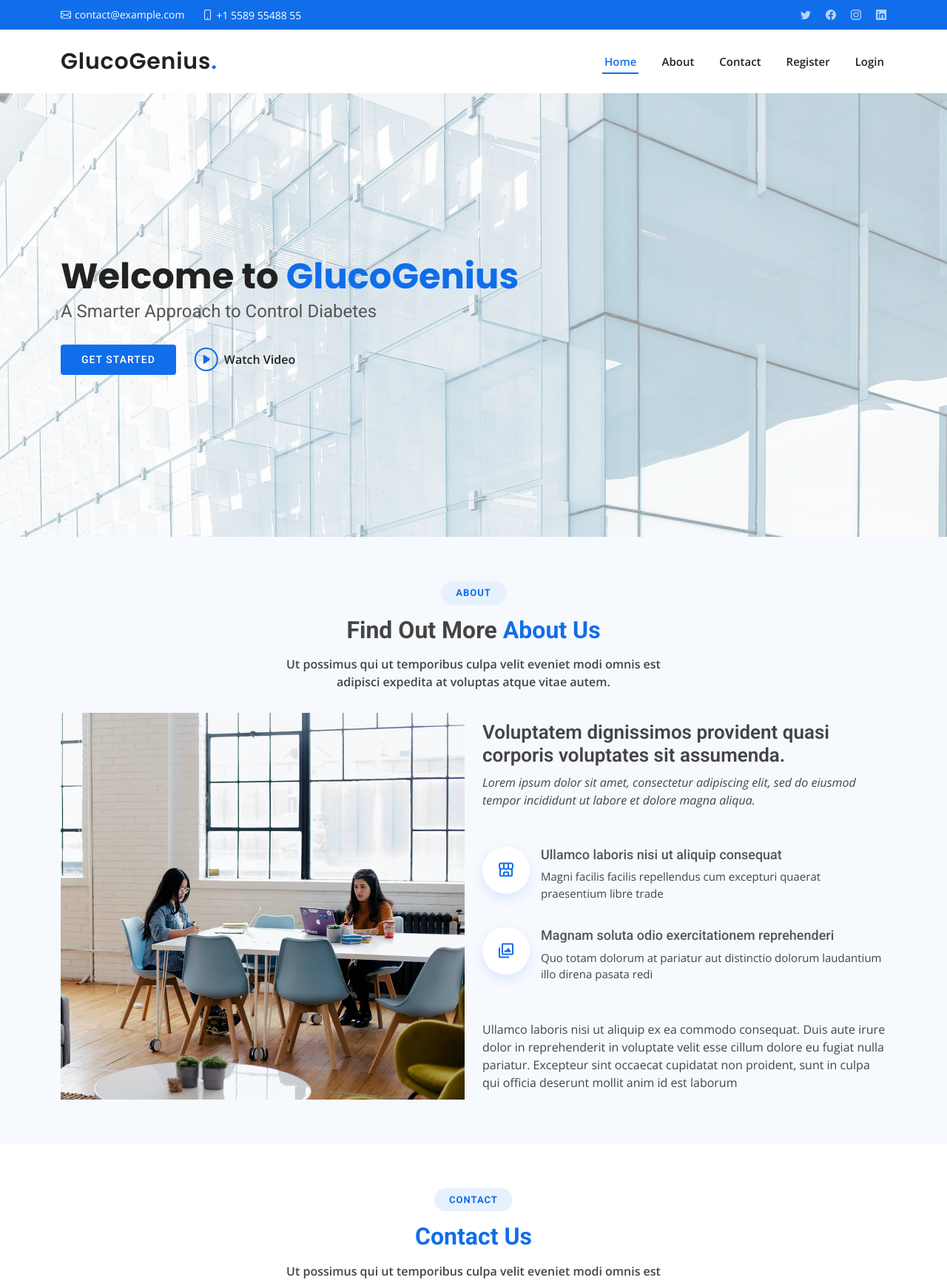
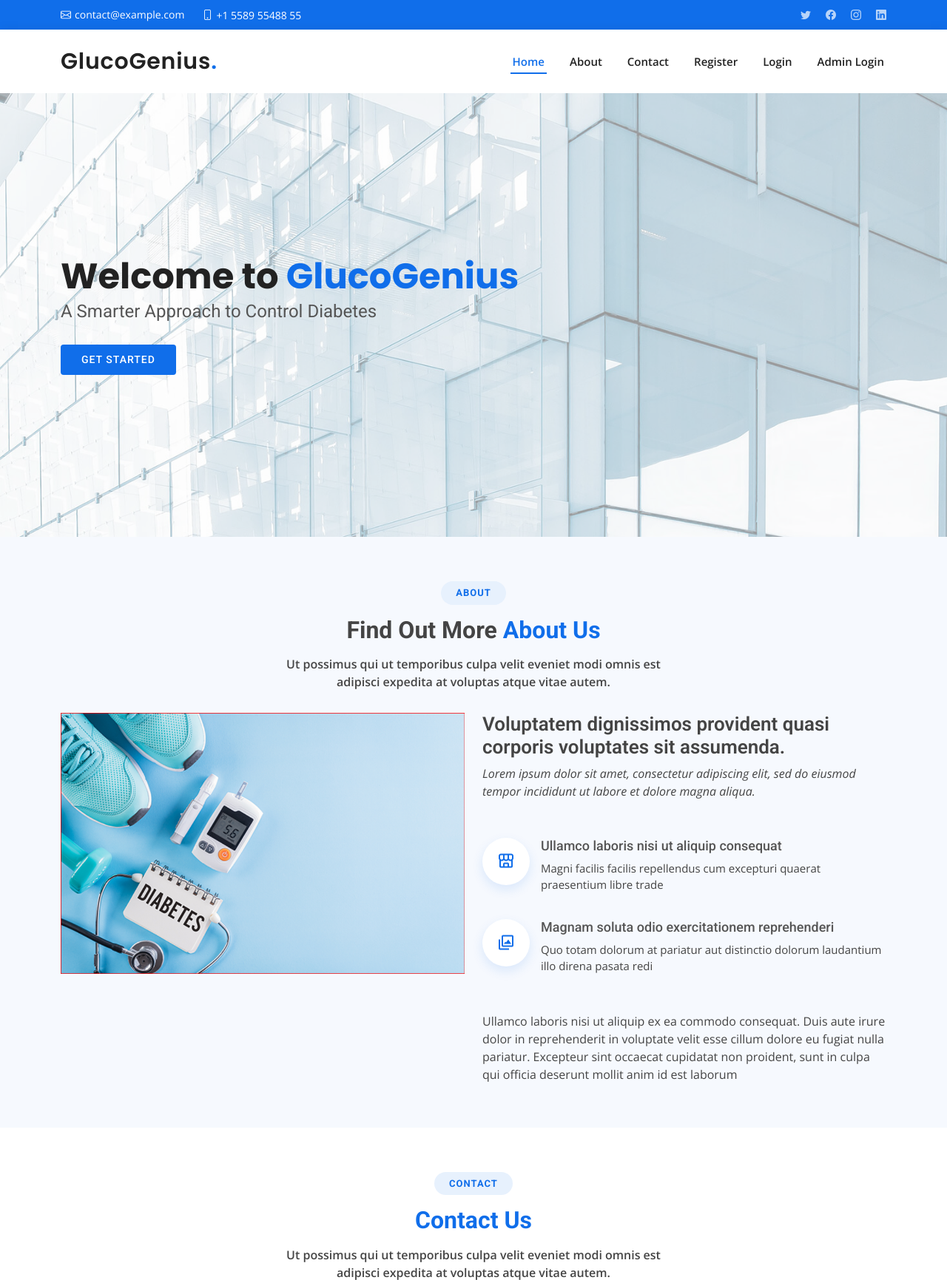
Before and after one commit to AnnKigera/django3, a Django app: page / in a window 1280 px wide. Shown: the top 1731 px of the page at 74% size. Run offline with Django 4.2, Linux system fonts and the light colour scheme; some libraries are stand-ins or nearby versions.

Commit message:
progress

```diff
--- a/crm/crm/urls.py
+++ b/crm/crm/urls.py
@@ -24,3 +24,9 @@ urlpatterns = [
 
     path('', include('webapp.urls')),
 ]
+
+from django.conf import settings
+from django.conf.urls.static import static
+
+if settings.DEBUG:
+   urlpatterns+=static(settings.MEDIA_URL,document_root=settings.MEDIA_ROOT)
--- a/crm/webapp/admin.py
+++ b/crm/webapp/admin.py
@@ -10,7 +10,7 @@ class UserProfileAdmin(admin.ModelAdmin):
 admin.site.register(models.UserProfile,UserProfileAdmin)
 
 class PatientAdmin(admin.ModelAdmin):
-    list_display=( 'name', 'age', 'gender','contact_email', 'contact_phone' )
+    list_display=( 'name', 'age', 'gender','contact_email', 'contact_phone','report' )
 admin.site.register(models.Patient,PatientAdmin)
 
 class DoctorAdmin(admin.ModelAdmin):
--- a/crm/webapp/models.py
+++ b/crm/webapp/models.py
@@ -10,12 +10,12 @@ class UserProfile(models.Model):
         gender = models.CharField(max_length=10)
 
 class Patient(models.Model):
-    user = models.ForeignKey(User, on_delete=models.CASCADE)
     name = models.CharField(max_length=255)
     age = models.IntegerField()
     gender = models.CharField(max_length=10)
     contact_email = models.EmailField()
     contact_phone = models.CharField(max_length=15)
+    report=models.FileField(upload_to="Report/", default="patient_default_report.pdf")
 
 
 class Doctor(models.Model):
--- a/crm/webapp/templates/webapp/base.html
+++ b/crm/webapp/templates/webapp/base.html
@@ -83,6 +83,7 @@
           <li><a class="nav-link scrollto" href="#contact">Contact</a></li>
           <li><a class="nav-link scrollto " href="{%url 'register' %}">Register</a></li>
           <li><a class="nav-link scrollto" href="{%url 'my-login' %}">Login</a></li>
+          <li><a class="nav-link scrollto" href="{%url 'admin:index' %}">Admin Login</a></li>
 
 
       </nav><!-- .navbar -->
--- a/crm/webapp/templates/webapp/index.html
+++ b/crm/webapp/templates/webapp/index.html
@@ -10,7 +10,6 @@
     <h2>A Smarter Approach to Control Diabetes</h2>
     <div class="d-flex">
       <a href="#about" class="btn-get-started scrollto">Get Started</a>
-      <a href="https://www.youtube.com/watch?v=jDDaplaOz7Q" class="glightbox btn-watch-video"><i class="bi bi-play-circle"></i><span>Watch Video</span></a>
     </div>
   </div>
 </section><!-- End Hero -->
@@ -32,7 +31,7 @@
 
       <div class="row">
         <div class="col-lg-6" data-aos="fade-right" data-aos-delay="100">
-          <img src="{% static 'assets/img/about.jpg'%}" class="img-fluid" alt="">
+          <img src="{% static 'assets/img/about1.png'%}" class="img-fluid" alt="">
         </div>
         <div class="col-lg-6 pt-4 pt-lg-0 content d-flex flex-column justify-content-center" data-aos="fade-up" data-aos-delay="100">
           <h3>Voluptatem dignissimos provident quasi corporis voluptates sit assumenda.</h3>
```
Also changed, not shown: crm/crm/settings.py (+9 -0 lines), crm/static/assets/img/about.jpg (deleted), crm/static/assets/img/about1.png (added), crm/static/assets/img/icon1.png (added), crm/webapp/migrations/0004_remove_patient_user_patient_report.py (added), 4 other files.
